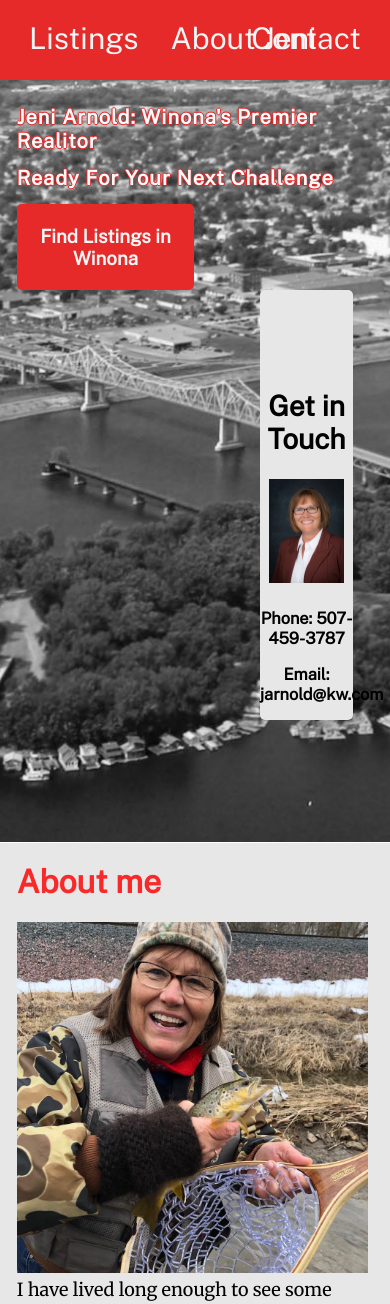
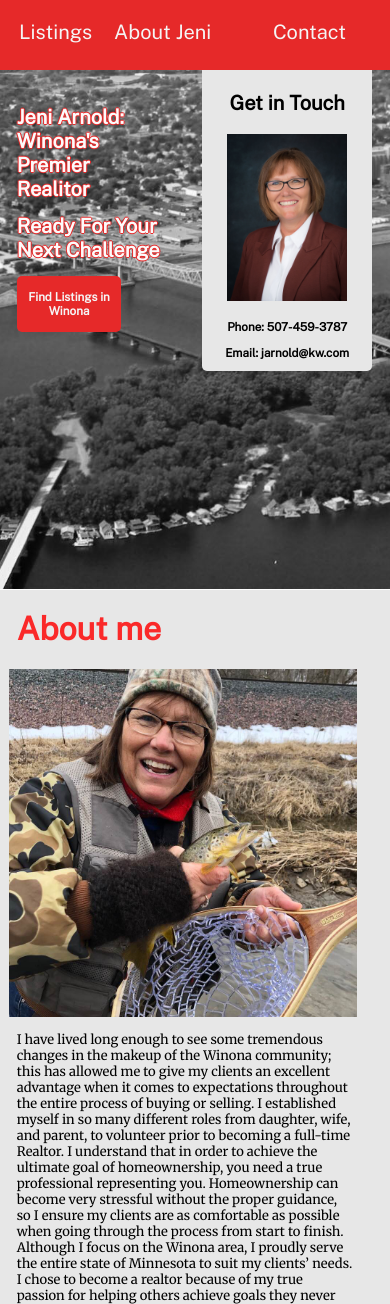
Before and after one commit to NickArnld/winonaRealEstate, a plain HTML site: page index.html in a window 390 px wide. Shown: the top 1304 px of the page. Drawn offline with nearby package versions, Linux system fonts and the light colour scheme.

Commit message:
MobileResp

```diff
--- a/style.css
+++ b/style.css
@@ -125,12 +125,6 @@ a.navItem:hover{
     line-height: 3rem;
     font-family: 'Merriweather', serif;
 }
-#aboutP{
-
-}
-#botP{
-
-}
 #botDiv{
     height: 350px;
 }
@@ -164,6 +158,12 @@ font-family: 'Merriweather', serif; */
     #aboutDiv{
         height: 700px;
     }
+    #topPara{
+        height: 85%;
+    }
+    #botPara{
+        height: 50%;
+    }
 }
 @media only screen and (max-width: 768px){
     #listDiv h1{
@@ -172,4 +172,75 @@ font-family: 'Merriweather', serif; */
     #aboutDiv{
         height: 780px;
     }
+    #contactDiv{
+        font-size: 10px;
+        width: 30%;
+    }
+    #listDiv{
+        font-size: 15px;
+        width: 50%;
+    }
+    #topPara{
+        height: 70%;
+    }
 }
+@media only screen and (max-width: 470px){
+    #nBar{
+        height: 70px;
+    }
+    .navItem{
+        font-size: 20px;
+        margin-left: 0px;
+    }
+    .navRight{
+        right: 35px;
+    }
+    #contactDiv{
+        font-size: 10px;
+        width: 40%;
+        margin-right: 0;
+        padding-left: 10px;
+        padding-right: 10px;
+    }
+    #listDiv{
+        font-size: 10px;
+        width: 40%;
+    }
+    #listDiv h1{
+        letter-spacing: 0px;
+    }
+    .para{
+        font-size: small;
+        line-height: 1rem;
+        font-family: 'Merriweather', serif;
+    }
+    #aPhoto{
+        height: 40%;
+        margin-left: 3%;
+        margin-right: auto;
+        margin-bottom: 15px;
+    }
+    #aboutDiv{
+        height: 870px;
+    }
+    #botDiv{
+        height: 300px;
+    }
+    .footer{
+        height: 0px;
+    }
+    .button{
+        width: 70%;
+    }
+}
+@media only screen and (max-width: 370px){
+    #topPara, #botPara{
+        padding-right: 50px;
+    }
+    .block{
+        padding-right: 50px;
+    }
+    #aPhoto{
+        height: 35%;
+    }
+}
```
